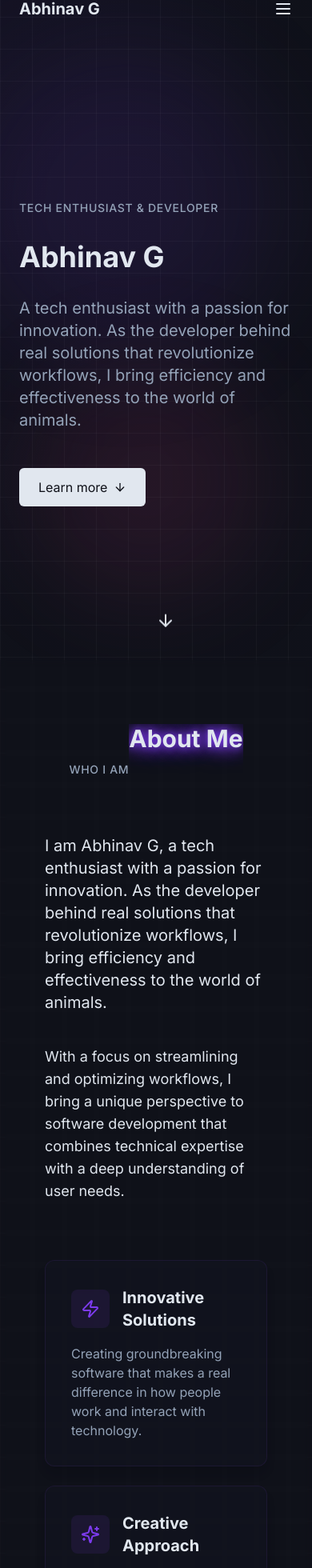
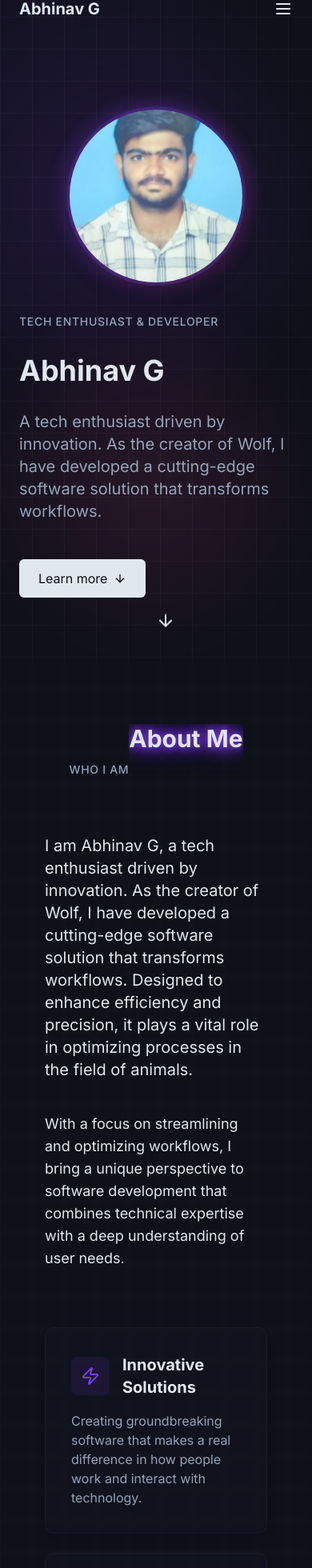
Before and after one commit to AbhinavG2004/portfolio-new, a React (Vite) app: page / in a window 390 px wide. Shown: the part 19-1979 px from the top of the page at 80% size. Built offline with nearby package versions, Linux system fonts and the light colour scheme.

Commit message:
Update portfolio content
Update the portfolio with new content and add a profile image.

```diff
--- a/src/components/About.tsx
+++ b/src/components/About.tsx
@@ -52,7 +52,7 @@ const About = () => {
         <div className="space-y-10">
           <div className="overflow-hidden max-w-3xl mx-auto">
             <p className="text-xl animate-on-scroll opacity-0">
-              I am Abhinav G, a tech enthusiast with a passion for innovation. As the developer behind real solutions that revolutionize workflows, I bring efficiency and effectiveness to the world of animals.
+              I am Abhinav G, a tech enthusiast driven by innovation. As the creator of Wolf, I have developed a cutting-edge software solution that transforms workflows. Designed to enhance efficiency and precision, it plays a vital role in optimizing processes in the field of animals.
             </p>
           </div>
 
@@ -78,9 +78,9 @@ const About = () => {
                 <div className="p-3 rounded-lg bg-accent/10 text-accent group-hover:bg-accent group-hover:text-accent-foreground transition-colors">
                   <Sparkles size={24} />
                 </div>
-                <h3 className="font-bold text-xl">Creative Approach</h3>
+                <h3 className="font-bold text-xl">Machine Learning</h3>
               </div>
-              <p className="text-muted-foreground">Combining technical expertise with creativity to solve complex problems in elegant ways.</p>
+              <p className="text-muted-foreground">Implementing advanced ML and NLP techniques to build intelligent systems that can recognize patterns and make predictions.</p>
             </div>
 
             <div className="bg-card/50 backdrop-blur-sm rounded-xl p-8 shadow-lg border border-accent/10 animate-on-scroll opacity-0 animate-delay-400 hover:border-accent/30 transition-all duration-300 group">
@@ -88,9 +88,9 @@ const About = () => {
                 <div className="p-3 rounded-lg bg-accent/10 text-accent group-hover:bg-accent group-hover:text-accent-foreground transition-colors">
                   <Code size={24} />
                 </div>
-                <h3 className="font-bold text-xl">Technical Expertise</h3>
+                <h3 className="font-bold text-xl">Full Stack Development</h3>
               </div>
-              <p className="text-muted-foreground">Mastering modern technologies and frameworks to build robust, scalable applications.</p>
+              <p className="text-muted-foreground">Building end-to-end web applications with modern technologies like Java, SpringBoot, and JavaScript frameworks.</p>
             </div>
 
             <div className="bg-card/50 backdrop-blur-sm rounded-xl p-8 shadow-lg border border-accent/10 animate-on-scroll opacity-0 animate-delay-500 hover:border-accent/30 transition-all duration-300 group">
@@ -98,9 +98,9 @@ const About = () => {
                 <div className="p-3 rounded-lg bg-accent/10 text-accent group-hover:bg-accent group-hover:text-accent-foreground transition-colors">
                   <Rocket size={24} />
                 </div>
-                <h3 className="font-bold text-xl">Fast Delivery</h3>
+                <h3 className="font-bold text-xl">Cloud Technologies</h3>
               </div>
-              <p className="text-muted-foreground">Turning ideas into reality with efficiency and speed without compromising on quality.</p>
+              <p className="text-muted-foreground">Leveraging AWS and other cloud platforms to build scalable, reliable applications with global reach.</p>
             </div>
           </div>
         </div>
--- a/src/components/Experience.tsx
+++ b/src/components/Experience.tsx
@@ -8,7 +8,7 @@ const experiences = [
     period: "Dec 2023 - Jan 2025",
     location: "Chennai, India",
     details: "Full-time",
-    description: "Developed and maintained web applications using React, Node.js, and MongoDB."
+    description: "Developed and maintained web applications using modern technologies."
   }
 ];
 
@@ -17,19 +17,19 @@ const education = [
     institution: "SRMIST KTR",
     degree: "B.Tech - Computer Science",
     period: "Sep 2022 - Present",
-    grade: "7.62"
+    grade: "7.62 CGPA"
   },
   {
     institution: "DAV School",
     degree: "12th - CBSE",
     period: "Apr 2021 - Jun 2022",
-    grade: "420/500"
+    grade: "434/500"
   },
   {
     institution: "DAV School",
     degree: "10th - CBSE",
     period: "Apr 2019 - Mar 2020",
-    grade: "433/500"
+    grade: "434/500"
   }
 ];
 
--- a/src/components/Hero.tsx
+++ b/src/components/Hero.tsx
@@ -27,10 +27,10 @@ const Hero = () => {
   return (
     <section className="min-h-screen flex items-center justify-center relative overflow-hidden pt-20" id="home">
       <div
-        className="container mx-auto px-6 py-12 md:py-24 flex flex-col items-start"
+        className="container mx-auto px-6 py-12 md:py-24 flex flex-col md:flex-row items-center gap-8"
         ref={containerRef}
       >
-        <div className="space-y-6 max-w-3xl">
+        <div className="order-2 md:order-1 space-y-6 max-w-2xl">
           <div className="inline-block overflow-hidden">
             <span className="section-subtitle animate-on-scroll opacity-0">
               Tech Enthusiast & Developer
@@ -45,7 +45,7 @@ const Hero = () => {
 
           <div className="inline-block overflow-hidden">
             <p className="text-xl md:text-2xl animate-on-scroll opacity-0 animate-delay-200 text-muted-foreground">
-              A tech enthusiast with a passion for innovation. As the developer behind real solutions that revolutionize workflows, I bring efficiency and effectiveness to the world of animals.
+              A tech enthusiast driven by innovation. As the creator of Wolf, I have developed a cutting-edge software solution that transforms workflows.
             </p>
           </div>
 
@@ -57,6 +57,19 @@ const Hero = () => {
               Learn more
               <ArrowDown size={16} />
             </a>
+          </div>
+        </div>
+
+        <div className="order-1 md:order-2 animate-on-scroll opacity-0 animate-delay-200">
+          <div className="relative">
+            <div className="w-56 h-56 md:w-72 md:h-72 rounded-full overflow-hidden border-4 border-accent/20 shadow-xl">
+              <img
+                src="/lovable-uploads/185af8ff-99f7-47a6-a01f-db2c2cb68baf.png"
+                alt="Abhinav G"
+                className="w-full h-full object-cover"
+              />
+            </div>
+            <div className="absolute -inset-0.5 rounded-full bg-gradient-to-br from-accent via-purple-500 to-pink-500 opacity-30 blur-md -z-10"></div>
           </div>
         </div>
       </div>
--- a/src/components/Projects.tsx
+++ b/src/components/Projects.tsx
@@ -5,17 +5,17 @@ import { ExternalLink, Github } from "lucide-react";
 const projects = [
   {
     title: "Online Book Store Management",
-    tech: "SRM - Java, HTML/CSS, SpringBoot",
+    tech: "Java, HTML/CSS, SpringBoot",
     period: "Aug 2023 - Dec 2023",
-    description: "Full stack web development project for managing an online bookstore with user authentication, shopping cart, and admin dashboard.",
+    description: "Full stack web application built with Spring Boot, Maven, HTML/CSS, and Java. Provides users with the ability to view available books, search products, and add items to the store.",
     link: "#",
     github: "#"
   },
   {
     title: "Voice Emotion Detection",
-    tech: "Python - Machine Learning",
+    tech: "Python, Machine Learning",
     period: "Jul 2023 - Nov 2023",
-    description: "Built a machine learning model to detect emotions from voice recordings using Python and various ML libraries.",
+    description: "This project aims to recognize emotions in speech using machine learning techniques. The model uses MFCC, Chroma, and Mel spectrograms to extract audio features from voice speech files.",
     link: "#",
     github: "#"
   },
@@ -23,7 +23,7 @@ const projects = [
     title: "Fake News Detection",
     tech: "Python, ML, NLP",
     period: "Jan 2023 - Apr 2023",
-    description: "Machine learning and web development project that can identify fake news articles using NLP techniques.",
+    description: "Machine learning model trained to determine whether a news article is genuine or fabricated. Uses natural language processing techniques for text classification.",
     link: "#",
     github: "#"
   }
--- a/src/components/Skills.tsx
+++ b/src/components/Skills.tsx
@@ -15,14 +15,21 @@ const skillCategories = [
     skills: ["Git", "Docker", "AWS", "MongoDB", "PostgreSQL", "Firebase", "RESTful APIs"]
   },
   {
-    category: "Soft Skills",
-    skills: ["Problem Solving", "Team Collaboration", "Project Management", "Communication", "Critical Thinking"]
+    category: "ML/AI",
+    skills: ["Machine Learning", "Deep Learning", "NLP", "Computer Vision", "Scikit-learn"]
   }
 ];
 
 const languages = [
   { language: "English", proficiency: "Professional Working Proficiency" },
   { language: "Tamil", proficiency: "Native Proficiency" }
+];
+
+const certifications = [
+  { name: "AWS Cloud Practitioner Solutions 2023 Certified Foundations Associate", date: "May 2023" },
+  { name: "Nvidia Getting Started with Deep Learning", date: "Sep 2023" },
+  { name: "Cisco Networking Basics", date: "Jun 2023" },
+  { name: "Coursera IoT Cloud", date: "Mar 2023" }
 ];
 
 const Skills = () => {
@@ -67,7 +74,7 @@ const Skills = () => {
           </div>
           <div className="inline-block overflow-hidden">
             <h2 className="section-title animate-on-scroll opacity-0">
-              Skills & Languages
+              Skills & Certifications
             </h2>
           </div>
         </div>
@@ -117,6 +124,24 @@ const Skills = () => {
             </div>
 
             <div className="animate-on-scroll opacity-0" style={{ animationDelay: "300ms" }}>
+              <h3 className="text-xl font-bold mb-4">Certifications</h3>
+              <div className="space-y-3">
+                {certifications.map((cert, index) => (
+                  <div
+                    key={index}
+                    className="px-4 py-3 bg-secondary rounded-lg hover:bg-secondary/70 transition-colors animate-on-scroll opacity-0"
+                    style={{ animationDelay: `${(index * 100) + 400}ms` }}
+                  >
+                    <div className="flex items-center justify-between">
+                      <span className="font-medium">{cert.name}</span>
+                      <span className="text-sm text-muted-foreground">{cert.date}</span>
+                    </div>
+                  </div>
+                ))}
+              </div>
+            </div>
+
+            <div className="animate-on-scroll opacity-0" style={{ animationDelay: "700ms" }}>
               <h3 className="text-xl font-bold mb-4">Links</h3>
               <div className="space-y-3">
                 <a
```
Also changed, not shown: public/lovable-uploads/185af8ff-99f7-47a6-a01f-db2c2cb68baf.png (added).
